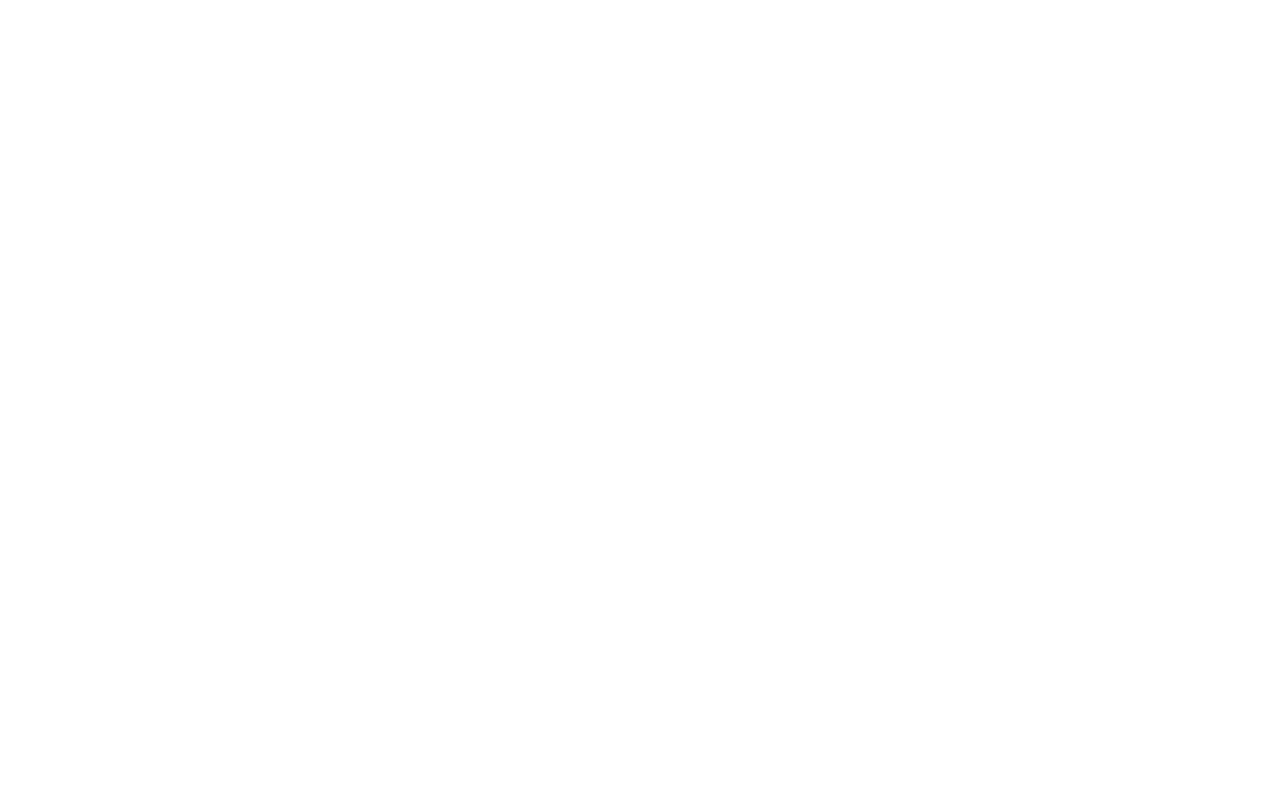
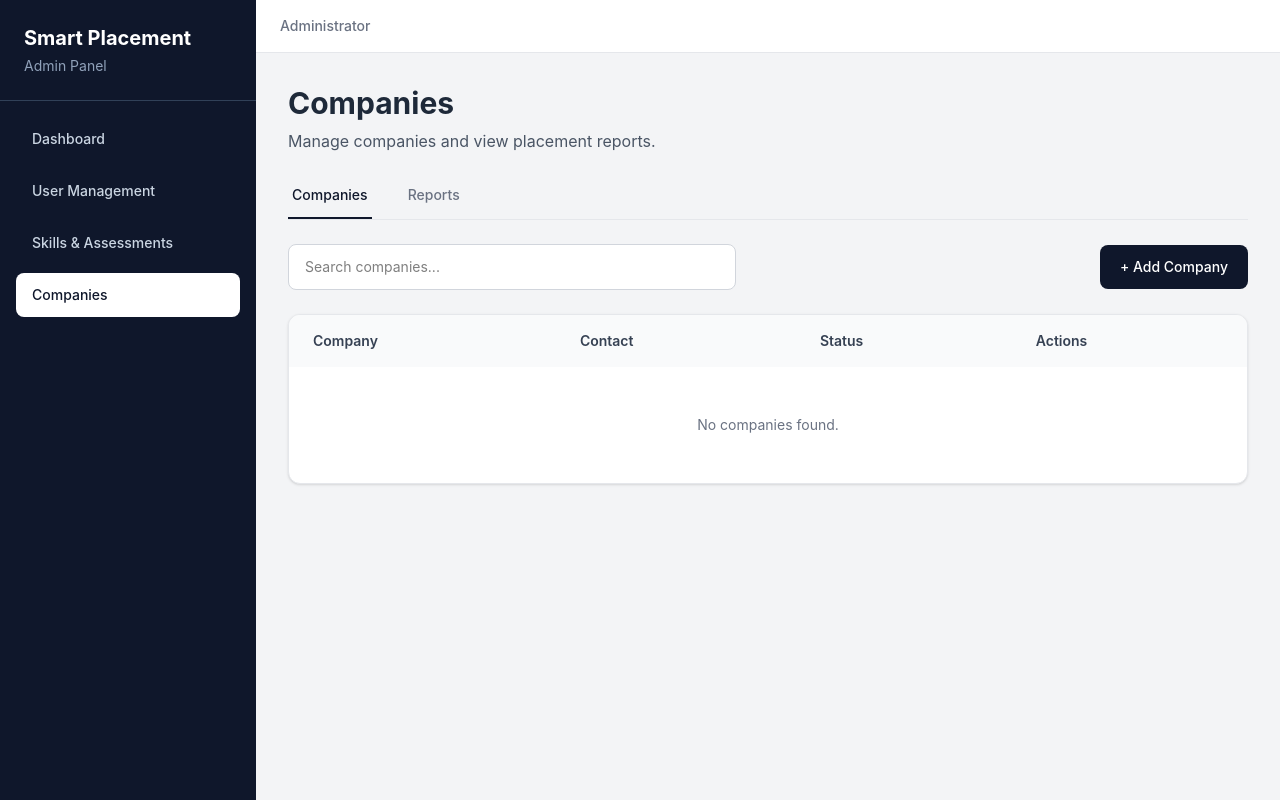
Before and after one commit to anshusingh226-tech/smart_placement, a React app in the folder frontend/: page /admin/companies in a window 1280 px wide. Before the commit this address had no page. Built offline with nearby package versions, Linux system fonts and the light colour scheme; the HTML template or start-up script is replaced by a standard one.

Commit message:
Add skills assessments and companies pages

```diff
--- a/frontend/src/App.jsx
+++ b/frontend/src/App.jsx
@@ -2,6 +2,8 @@
 import AdminLayout from './layouts/AdminLayout'
 import AdminDashboard from './pages/admin/AdminDashboard'
 import UserManagement from './pages/admin/UserManagement'
+import SkillsAssessments from './pages/admin/SkillsAssessments'
+import Companies from './pages/admin/Companies'
 
 function App() {
   return (
@@ -10,6 +12,11 @@
         <Route path="/admin" element={<AdminLayout />}>
           <Route index element={<AdminDashboard />} />
           <Route path="users" element={<UserManagement />} />
+          <Route
+            path="skills-assessments"
+            element={<SkillsAssessments />}
+          />
+          <Route path="companies" element={<Companies />} />
         </Route>
       </Routes>
     </BrowserRouter>
--- /dev/null
+++ b/frontend/src/pages/admin/Companies.jsx
@@ -0,0 +1,175 @@
+import { useState } from 'react'
+
+function Companies() {
+  const [activeTab, setActiveTab] = useState('companies')
+
+  const tabs = [
+    { id: 'companies', label: 'Companies' },
+    { id: 'reports', label: 'Reports' },
+  ]
+
+  return (
+    <div className="p-6 md:p-8">
+      <div>
+        <h1 className="text-3xl font-bold text-gray-800">
+          Companies
+        </h1>
+
+        <p className="mt-2 text-gray-600">
+          Manage companies and view placement reports.
+        </p>
+      </div>
+
+      {/* Tabs */}
+      <div className="mt-8 border-b border-gray-200">
+        <div className="flex gap-8">
+          {tabs.map((tab) => (
+            <button
+              key={tab.id}
+              type="button"
+              onClick={() => setActiveTab(tab.id)}
+              className={`border-b-2 px-1 pb-3 text-sm font-medium ${
+                activeTab === tab.id
+                  ? 'border-slate-900 text-slate-900'
+                  : 'border-transparent text-gray-500 hover:text-gray-700'
+              }`}
+            >
+              {tab.label}
+            </button>
+          ))}
+        </div>
+      </div>
+
+      {/* Companies */}
+      {activeTab === 'companies' && (
+        <div className="mt-6">
+          <div className="flex flex-col gap-4 md:flex-row md:items-center md:justify-between">
+            <input
+              type="text"
+              placeholder="Search companies..."
+              className="w-full rounded-lg border border-gray-300 bg-white px-4 py-3 text-sm outline-none focus:border-slate-900 md:max-w-md"
+            />
+
+            <button
+              type="button"
+              className="rounded-lg bg-slate-900 px-5 py-3 text-sm font-medium text-white hover:bg-slate-800"
+            >
+              + Add Company
+            </button>
+          </div>
+
+          <div className="mt-6 overflow-hidden rounded-xl border border-gray-200 bg-white shadow-sm">
+            <div className="overflow-x-auto">
+              <table className="w-full min-w-[600px] text-left text-sm">
+                <thead className="bg-gray-50">
+                  <tr>
+                    <th className="px-6 py-4 font-semibold text-gray-700">
+                      Company
+                    </th>
+                    <th className="px-6 py-4 font-semibold text-gray-700">
+                      Contact
+                    </th>
+                    <th className="px-6 py-4 font-semibold text-gray-700">
+                      Status
+                    </th>
+                    <th className="px-6 py-4 font-semibold text-gray-700">
+                      Actions
+                    </th>
+                  </tr>
+                </thead>
+
+                <tbody>
+                  <tr>
+                    <td
+                      colSpan="4"
+                      className="px-6 py-12 text-center text-gray-500"
+                    >
+                      No companies found.
+                    </td>
+                  </tr>
+                </tbody>
+              </table>
+            </div>
+          </div>
+        </div>
+      )}
+
+      {/* Reports */}
+      {activeTab === 'reports' && (
+        <div className="mt-6">
+          <div className="grid grid-cols-1 gap-6 md:grid-cols-2">
+            <div className="rounded-xl border border-gray-200 bg-white p-6 shadow-sm">
+              <h2 className="text-lg font-semibold text-gray-800">
+                Student Assessment Results
+              </h2>
+
+              <p className="mt-2 text-sm text-gray-500">
+                View student assessment performance.
+              </p>
+
+              <button
+                type="button"
+                className="mt-5 rounded-lg bg-slate-900 px-4 py-2 text-sm font-medium text-white"
+              >
+                View Report
+              </button>
+            </div>
+
+            <div className="rounded-xl border border-gray-200 bg-white p-6 shadow-sm">
+              <h2 className="text-lg font-semibold text-gray-800">
+                Skill Performance
+              </h2>
+
+              <p className="mt-2 text-sm text-gray-500">
+                View student skill performance results.
+              </p>
+
+              <button
+                type="button"
+                className="mt-5 rounded-lg bg-slate-900 px-4 py-2 text-sm font-medium text-white"
+              >
+                View Report
+              </button>
+            </div>
+
+            <div className="rounded-xl border border-gray-200 bg-white p-6 shadow-sm">
+              <h2 className="text-lg font-semibold text-gray-800">
+                Aptitude Results
+              </h2>
+
+              <p className="mt-2 text-sm text-gray-500">
+                View aptitude assessment results.
+              </p>
+
+              <button
+                type="button"
+                className="mt-5 rounded-lg bg-slate-900 px-4 py-2 text-sm font-medium text-white"
+              >
+                View Report
+              </button>
+            </div>
+
+            <div className="rounded-xl border border-gray-200 bg-white p-6 shadow-sm">
+              <h2 className="text-lg font-semibold text-gray-800">
+                Job Applications
+              </h2>
+
+              <p className="mt-2 text-sm text-gray-500">
+                View job application information.
+              </p>
+
+              <button
+                type="button"
+                className="mt-5 rounded-lg bg-slate-900 px-4 py-2 text-sm font-medium text-white"
+              >
+                View Report
+              </button>
+            </div>
+          </div>
+        </div>
+      )}
+    </div>
+  )
+}
+
+export default Companies
--- /dev/null
+++ b/frontend/src/pages/admin/SkillsAssessments.jsx
@@ -0,0 +1,125 @@
+import { useState } from 'react'
+
+function SkillsAssessments() {
+  const [activeTab, setActiveTab] = useState('skills')
+
+  const tabs = [
+    { id: 'skills', label: 'Skills' },
+    { id: 'questions', label: 'Question Bank' },
+    { id: 'assessments', label: 'Assessments' },
+  ]
+
+  return (
+    <div className="p-6 md:p-8">
+      <div>
+        <h1 className="text-3xl font-bold text-gray-800">
+          Skills & Assessments
+        </h1>
+
+        <p className="mt-2 text-gray-600">
+          Manage skills, questions, and assessments.
+        </p>
+      </div>
+
+      {/* Tabs */}
+      <div className="mt-8 border-b border-gray-200">
+        <div className="flex gap-8">
+          {tabs.map((tab) => (
+            <button
+              key={tab.id}
+              type="button"
+              onClick={() => setActiveTab(tab.id)}
+              className={`border-b-2 px-1 pb-3 text-sm font-medium ${
+                activeTab === tab.id
+                  ? 'border-slate-900 text-slate-900'
+                  : 'border-transparent text-gray-500 hover:text-gray-700'
+              }`}
+            >
+              {tab.label}
+            </button>
+          ))}
+        </div>
+      </div>
+
+      {/* Skills */}
+      {activeTab === 'skills' && (
+        <div className="mt-6">
+          <div className="flex flex-col gap-4 md:flex-row md:items-center md:justify-between">
+            <input
+              type="text"
+              placeholder="Search skills..."
+              className="w-full rounded-lg border border-gray-300 bg-white px-4 py-3 text-sm outline-none focus:border-slate-900 md:max-w-md"
+            />
+
+            <button
+              type="button"
+              className="rounded-lg bg-slate-900 px-5 py-3 text-sm font-medium text-white hover:bg-slate-800"
+            >
+              + Add Skill
+            </button>
+          </div>
+
+          <div className="mt-6 rounded-xl border border-gray-200 bg-white p-8 text-center shadow-sm">
+            <p className="text-gray-500">
+              No skills found.
+            </p>
+          </div>
+        </div>
+      )}
+
+      {/* Question Bank */}
+      {activeTab === 'questions' && (
+        <div className="mt-6">
+          <div className="flex flex-col gap-4 md:flex-row md:items-center md:justify-between">
+            <input
+              type="text"
+              placeholder="Search questions..."
+              className="w-full rounded-lg border border-gray-300 bg-white px-4 py-3 text-sm outline-none focus:border-slate-900 md:max-w-md"
+            />
+
+            <button
+              type="button"
+              className="rounded-lg bg-slate-900 px-5 py-3 text-sm font-medium text-white hover:bg-slate-800"
+            >
+              + Add Question
+            </button>
+          </div>
+
+          <div className="mt-6 rounded-xl border border-gray-200 bg-white p-8 text-center shadow-sm">
+            <p className="text-gray-500">
+              No questions found.
+            </p>
+          </div>
+        </div>
+      )}
+
+      {/* Assessments */}
+      {activeTab === 'assessments' && (
+        <div className="mt-6">
+          <div className="flex flex-col gap-4 md:flex-row md:items-center md:justify-between">
+            <input
+              type="text"
+              placeholder="Search assessments..."
+              className="w-full rounded-lg border border-gray-300 bg-white px-4 py-3 text-sm outline-none focus:border-slate-900 md:max-w-md"
+            />
+
+            <button
+              type="button"
+              className="rounded-lg bg-slate-900 px-5 py-3 text-sm font-medium text-white hover:bg-slate-800"
+            >
+              + Create Assessment
+            </button>
+          </div>
+
+          <div className="mt-6 rounded-xl border border-gray-200 bg-white p-8 text-center shadow-sm">
+            <p className="text-gray-500">
+              No assessments found.
+            </p>
+          </div>
+        </div>
+      )}
+    </div>
+  )
+}
+
+export default SkillsAssessments
```
